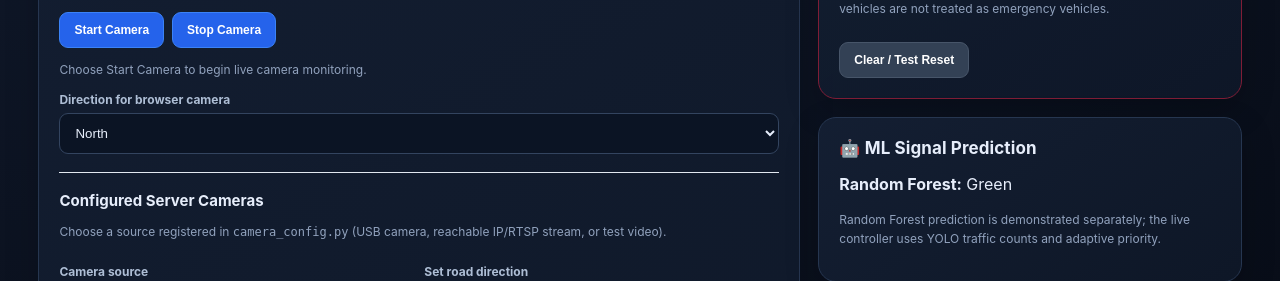
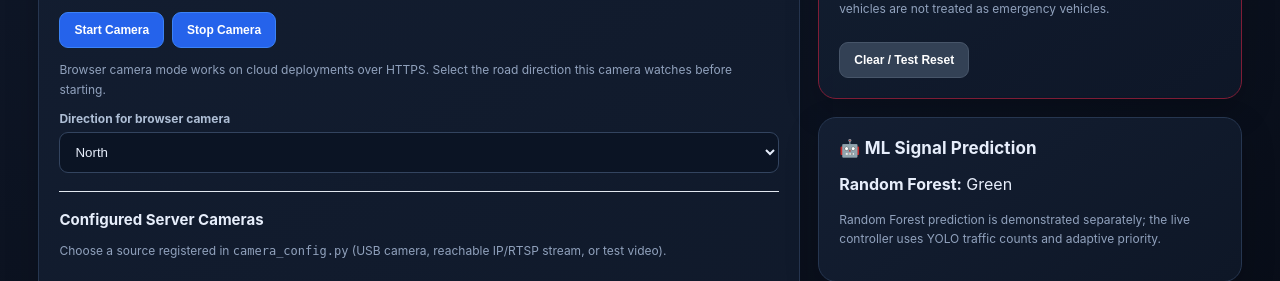
Before and after one commit to vivekkumarray497-lgtm/SmartTrafficLightML, a Flask app: page / in a window 1280 px wide. Shown: the part 977-1258 px from the top of the page. Run offline with Flask 3, Linux system fonts and the light colour scheme; data that the repository does not hold is empty; parts of the project's set-up code (start-up, migrations or seed data) failed here and were passed over.

Commit message:
Restore original live-camera dashboard before video upload feature

```diff
--- a/templates/index.html
+++ b/templates/index.html
@@ -1,7 +1,7 @@
 <!doctype html>
 <html lang="en">
 <head>
-<meta charset="utf-8"><meta name="viewport" content="width=device-width,initial-scale=1"><meta http-equiv="Cache-Control" content="no-cache, no-store, must-revalidate"><meta http-equiv="Pragma" content="no-cache"><meta http-equiv="Expires" content="0">
+<meta charset="utf-8"><meta name="viewport" content="width=device-width,initial-scale=1">
 <title>Smart Traffic Control Center</title>
 <style>
 :root{color-scheme:dark;--bg:#080d18;--line:#263650;--text:#e7eefb;--muted:#91a2bd;--blue:#60a5fa}
@@ -16,11 +16,11 @@
 <div class="grid">
 <div>
 <div class="card"><h2>📷 Live Traffic Camera</h2>
-<video id="cameraVideo" class="camera" autoplay playsinline muted controls></video>
+<video id="cameraVideo" class="camera" autoplay playsinline muted></video>
 <canvas id="captureCanvas" style="display:none"></canvas>
 <img id="annotated" class="camera" alt="AI processed traffic" style="margin-top:10px">
-<div style="display:flex;gap:8px;flex-wrap:wrap"><button type="button" onclick="startCamera()">Start Camera</button><button type="button" onclick="stopCamera()">Stop Camera</button></div>
-<p id="cameraStatus" class="muted">Choose Start Camera to begin live camera monitoring.</p>
+<div style="display:flex;gap:8px;flex-wrap:wrap"><button onclick="startCamera()">Start Camera</button><button onclick="stopCamera()">Stop Camera</button></div>
+<p id="cameraStatus" class="muted">Browser camera mode works on cloud deployments over HTTPS. Select the road direction this camera watches before starting.</p>
 <label for="browserCameraDirection">Direction for browser camera</label>
 <select id="browserCameraDirection">
 <option value="North">North</option><option value="South">South</option><option value="East">East</option><option value="West">West</option>
@@ -204,18 +204,14 @@ async function stopCamera() {
     cameraStream = null;
   }
 
-  const video = document.getElementById('cameraVideo');
-  video.pause();
-  video.srcObject = null;
-  video.removeAttribute('src');
-  video.load();
+  document.getElementById('cameraVideo').srcObject = null;
 
   try {
     await fetch('/api/camera/reset', {method:'POST'});
     await refresh();
   } catch (e) {}
 
-  document.getElementById('cameraStatus').textContent = 'Input stopped.';
+  document.getElementById('cameraStatus').textContent = 'Camera stopped.';
 }
 
 async function sendFrame() {
```
